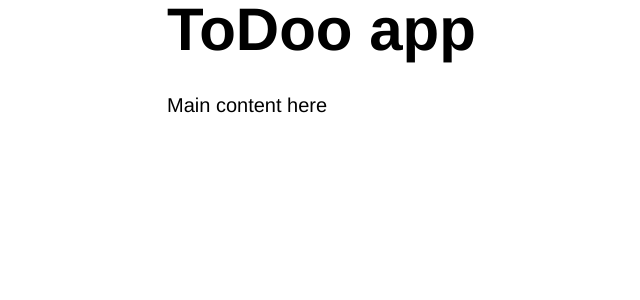
After one commit to frnhr/todoo, a Django app: template console/templates/console/base.html in a window 1280 px wide. The commit adds this page. Shown: the top 300 px of the page, without its empty margins (23-663 px from the left). Run offline with Django 3.2, Linux system fonts and the light colour scheme; the template is opened without the code that fills it, so the values that code supplies are empty; some libraries are stand-ins or nearby versions.

Commit message:
basic template and statics

```diff
--- /dev/null
+++ b/console/static/console/base.css
@@ -0,0 +1,8 @@
+
+.yesjs {
+    display: none;
+}
+
+.error {
+    color: red;
+}
--- /dev/null
+++ b/console/static/console/console.js
@@ -0,0 +1,6 @@
+
+
+jQuery(function($){
+    $('.nojs').hide();
+    $('.yesjs').show();
+});
--- /dev/null
+++ b/console/static/console/toast.css
@@ -0,0 +1,152 @@
+/*-----------------------------------*\
+
+	Toast
+	A Simple CSS Framework
+	=================================
+
+	Values you may want to change:
+	- .container { max-width:; }
+	- p { margin-bottom:; }
+	- html { font:; }
+
+	Remember: no framework will be as
+	good as a custom built, per-
+	project	one. Toast and other
+	frameworks are best used for
+	rapid prototyping.
+
+\*-----------------------------------*/
+
+/*-----------------------------------*\
+	$RESET
+\*-----------------------------------*/
+
+* {
+    margin: 0;
+    padding: 0;
+    position: relative;
+    -webkit-box-sizing: border-box;
+    -moz-box-sizing: border-box;
+    box-sizing: border-box;
+}
+
+/*-----------------------------------*\
+	$GRID
+\*-----------------------------------*/
+
+.container {
+    /* Whatever you want. They’re your oats. */
+    max-width: 960px;
+    margin: 0 auto;
+    padding: 0 30px;
+    padding: 0 1.5rem;
+}
+
+.grid {
+    margin-left: -3%;
+    max-width: 105%;
+}
+
+.unit {
+    display: inline-block;
+    *display: inline;
+    *zoom: 1;
+    vertical-align: top;
+    margin-left: 3%;
+    margin-right: -.25em;
+    /* Clearfix */
+    overflow: hidden;
+    *overflow: visible;
+}
+
+.unit.demo {
+    background-color: #fff8eb;
+    height: 48px;
+    height: 3rem;
+    margin-bottom: 24px;
+    margin-bottom: 1.5rem;
+}
+
+.span-grid {
+    width: 97%;
+}
+
+.one-of-two { width: 47%; }
+
+.one-of-three { width: 30.36%; }
+.two-of-three { width: 63.666666666%; }
+
+.one-of-four { width: 22.05%; }
+.three-of-four { width: 72%; }
+
+.one-of-five { width: 17.07%; }
+.two-of-five { width: 37%; }
+.three-of-five { width: 57%; }
+.four-of-five { width: 77%; }
+
+@media screen and (max-width: 650px) {
+    .grid {
+        margin-left: 0;
+        max-width: none;
+    }
+
+    .unit {
+        width: auto;
+        margin-left: 0;
+        display: block;
+    }
+}
+
+/*-----------------------------------*\
+	$TYPE
+
+	Works off the assumption of a 1.5
+	line height @ 20px. Again, change
+	as necessary.
+\*-----------------------------------*/
+
+p, .p, ul, ol, hr, table, form, pre,
+h1, .alpha, h2, .beta {
+    margin-bottom: 30px;
+    margin-bottom: 1.5rem;
+}
+
+h1, .alpha {
+    font-size: 60px;
+    font-size: 3rem;
+    font-weight: 700;
+    line-height: 1;
+}
+
+h2, .beta {
+    font-size: 30px;
+    font-size: 1.5rem;
+    font-weight: 400;
+    line-height: 2;
+}
+
+h3, .gamma {
+    font-size: 20px;
+    font-size: 1rem;
+    font-weight: 700;
+}
+
+hr {
+    border: none;
+    border-bottom: 1px solid rgba(0,0,0,.1);
+    margin-top: -1px;
+}
+
+/*-----------------------------------*\
+	$MAIN
+\*-----------------------------------*/
+
+html {
+    font: 125%/1.5 Helvetica Neue, Helvetica, Arial, sans-serif;
+}
+
+@media screen and (max-width: 650px) {
+    html {
+        font-size: 100%;
+    }
+}
--- /dev/null
+++ b/console/templates/console/base.html
@@ -0,0 +1,20 @@
+{% load staticfiles %}
+<!DOCTYPE html>
+<html>
+<head>
+    <title></title>
+    <link rel="stylesheet" href="{% static "console/toast.css" %}" type="text/css" media="all">
+    <link rel="stylesheet" href="{% static "console/base.css" %}" type="text/css" media="all">
+    <script type="text/javascript" src="//code.jquery.com/jquery-1.10.2.min.js"></script>
+    <script type="text/javascript" src="{% static "console/console.js" %}"></script>
+</head>
+<body>
+    <div class="container">
+        <h1>ToDoo app</h1>
+        <div class="nojs error">ToDoo needs JavaScript enabled in order to doo!</div>
+        <div class="yesjs">
+            {% block main %}Main content here{% endblock %}
+        </div>
+    </div>
+</body>
+</html>
```
Also changed, not shown: console/templates/console/index.html (+7 -9 lines).
